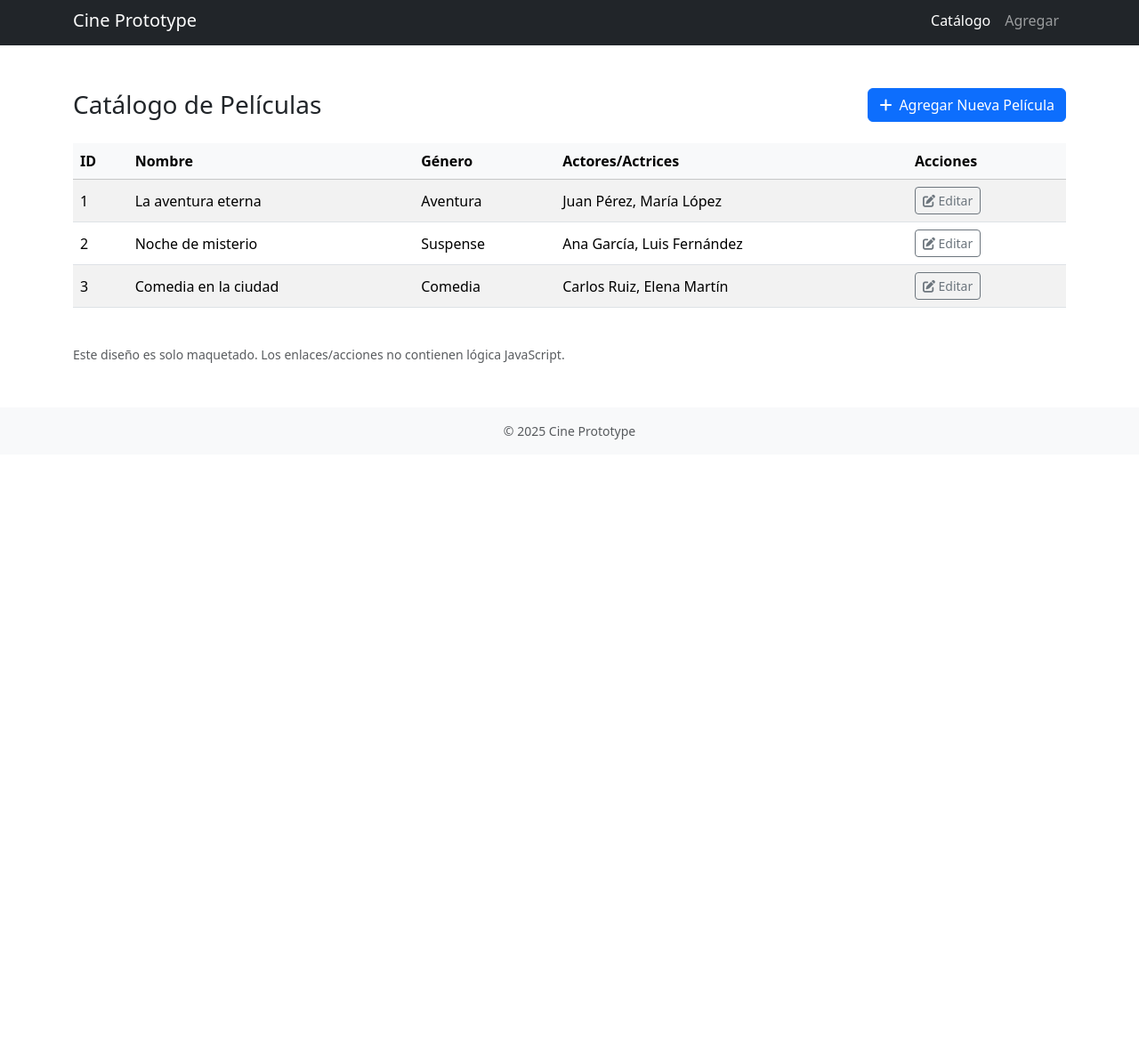
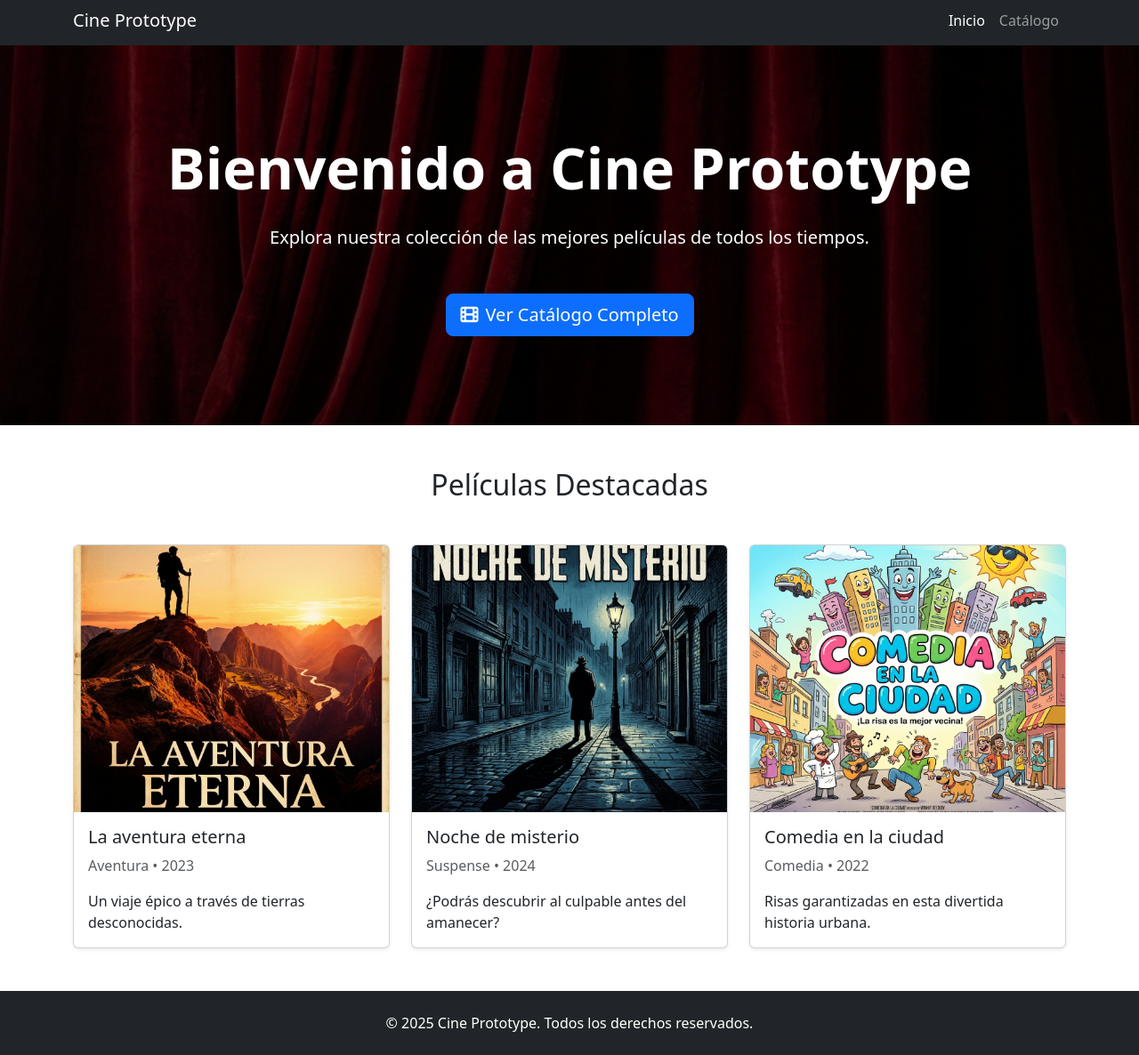
Before and after one commit to neossoftware/cine-maquetado, a plain HTML site: page index.html in a window 1280 px wide. Shown: the part 5-1191 px from the top of the page at 89% size. Before the commit the page ends 800 px from the top, so only its background shows below. Drawn offline with nearby package versions, Linux system fonts and the light colour scheme.

Commit message:
landing page

```diff
--- a/index.html
+++ b/index.html
@@ -3,9 +3,19 @@
   <head>
     <meta charset="utf-8">
     <meta name="viewport" content="width=device-width, initial-scale=1">
-    <title>Catálogo de Películas - Cine Prototype</title>
+    <title>Inicio - Cine Prototype</title>
     <link href="https://cdn.jsdelivr.net/npm/bootstrap@5.3.2/dist/css/bootstrap.min.css" rel="stylesheet">
     <link rel="stylesheet" href="https://cdnjs.cloudflare.com/ajax/libs/font-awesome/6.4.0/css/all.min.css">
+    <style>
+      .hero-section {
+        color: white;
+        padding: 100px 0;
+      }
+      .movie-card img {
+        height: 300px;
+        object-fit: cover;
+      }
+    </style>
   </head>
   <body>
     <nav class="navbar navbar-expand-lg navbar-dark bg-dark">
@@ -16,70 +26,64 @@
         </button>
         <div class="collapse navbar-collapse" id="nav">
           <ul class="navbar-nav ms-auto">
-            <li class="nav-item"><a class="nav-link active" href="#">Catálogo</a></li>
-            <li class="nav-item"><a class="nav-link" href="add-movie.html">Agregar</a></li>
+            <li class="nav-item"><a class="nav-link active" href="#">Inicio</a></li>
+            <li class="nav-item"><a class="nav-link" href="list-movies.html">Catálogo</a></li>
           </ul>
         </div>
       </div>
     </nav>
 
+    <header class="hero-section text-center position-relative" style="background-image: url('cinema_hero_bg.png'); background-size: cover; background-position: center;">
+      <div class="position-absolute top-0 start-0 w-100 h-100" style="background-color: rgba(0, 0, 0, 0.6);"></div>
+      <div class="container position-relative" style="z-index: 1;">
+        <h1 class="display-3 fw-bold mb-4">Bienvenido a Cine Prototype</h1>
+        <p class="lead mb-5">Explora nuestra colección de las mejores películas de todos los tiempos.</p>
+        <a href="list-movies.html" class="btn btn-primary btn-lg"><i class="fa-solid fa-film me-2"></i>Ver Catálogo Completo</a>
+      </div>
+    </header>
+
     <main class="container my-5">
-      <div class="d-flex justify-content-between align-items-center mb-4">
-        <h1 class="h3 mb-0">Catálogo de Películas</h1>
-        <a href="add-movie.html" class="btn btn-primary"><i class="fa-solid fa-plus me-2"></i>Agregar Nueva Película</a>
-      </div>
-
-      <div class="table-responsive">
-        <table class="table table-striped table-hover align-middle">
-          <thead class="table-light">
-            <tr>
-              <th scope="col">ID</th>
-              <th scope="col">Nombre</th>
-              <th scope="col">Género</th>
-              <th scope="col">Actores/Actrices</th>
-              <th scope="col">Acciones</th>
-            </tr>
-          </thead>
-          <tbody>
-            <tr>
-              <td>1</td>
-              <td>La aventura eterna</td>
-              <td>Aventura</td>
-              <td>Juan Pérez, María López</td>
-              <td>
-                <a href="edit-movie.html?id=1" class="btn btn-sm btn-outline-secondary me-2"><i class="fa-solid fa-pen-to-square"></i> Editar</a>
-              </td>
-            </tr>
-            <tr>
-              <td>2</td>
-              <td>Noche de misterio</td>
-              <td>Suspense</td>
-              <td>Ana García, Luis Fernández</td>
-              <td>
-                <a href="edit-movie.html?id=2" class="btn btn-sm btn-outline-secondary me-2"><i class="fa-solid fa-pen-to-square"></i> Editar</a>
-              </td>
-            </tr>
-            <tr>
-              <td>3</td>
-              <td>Comedia en la ciudad</td>
-              <td>Comedia</td>
-              <td>Carlos Ruiz, Elena Martín</td>
-              <td>
-                <a href="edit-movie.html?id=3" class="btn btn-sm btn-outline-secondary me-2"><i class="fa-solid fa-pen-to-square"></i> Editar</a>
-              </td>
-            </tr>
-          </tbody>
-        </table>
-      </div>
-
-      <div class="mt-4">
-        <small class="text-muted">Este diseño es solo maquetado. Los enlaces/acciones no contienen lógica JavaScript.</small>
+      <h2 class="text-center mb-5">Películas Destacadas</h2>
+      <div class="row g-4">
+        <div class="col-md-4">
+          <div class="card h-100 movie-card shadow-sm">
+            <img src="adventure_movie.png" class="card-img-top" alt="La aventura eterna">
+            <div class="card-body">
+              <h5 class="card-title">La aventura eterna</h5>
+              <p class="card-text text-muted">Aventura • 2023</p>
+              <p class="card-text">Un viaje épico a través de tierras desconocidas.</p>
+            </div>
+          </div>
+        </div>
+        <div class="col-md-4">
+          <div class="card h-100 movie-card shadow-sm">
+            <img src="suspense_movie.png" class="card-img-top" alt="Noche de misterio">
+            <div class="card-body">
+              <h5 class="card-title">Noche de misterio</h5>
+              <p class="card-text text-muted">Suspense • 2024</p>
+              <p class="card-text">¿Podrás descubrir al culpable antes del amanecer?</p>
+            </div>
+          </div>
+        </div>
+        <div class="col-md-4">
+          <div class="card h-100 movie-card shadow-sm">
+            <img src="comedy_movie.png" class="card-img-top" alt="Comedia en la ciudad">
+            <div class="card-body">
+              <h5 class="card-title">Comedia en la ciudad</h5>
+              <p class="card-text text-muted">Comedia • 2022</p>
+              <p class="card-text">Risas garantizadas en esta divertida historia urbana.</p>
+            </div>
+          </div>
+        </div>
       </div>
     </main>
 
-    <footer class="bg-light py-3 mt-auto">
-      <div class="container text-center small text-muted">© 2025 Cine Prototype</div>
+    <footer class="bg-dark text-white py-4 mt-auto">
+      <div class="container text-center">
+        <p class="mb-0">© 2025 Cine Prototype. Todos los derechos reservados.</p>
+      </div>
     </footer>
 
+    <script src="https://cdn.jsdelivr.net/npm/bootstrap@5.3.2/dist/js/bootstrap.bundle.min.js"></script>
   </body>
 </html>
```
Also changed, not shown: add-movie.html (+1 -1 lines), edit-movie.html (+1 -1 lines), list-movies.html (added, +95 -0 lines), adventure_movie.png (added), cinema_banner.png (added), cinema_hero_bg.png (added), comedy_movie.png (added), suspense_movie.png (added).
